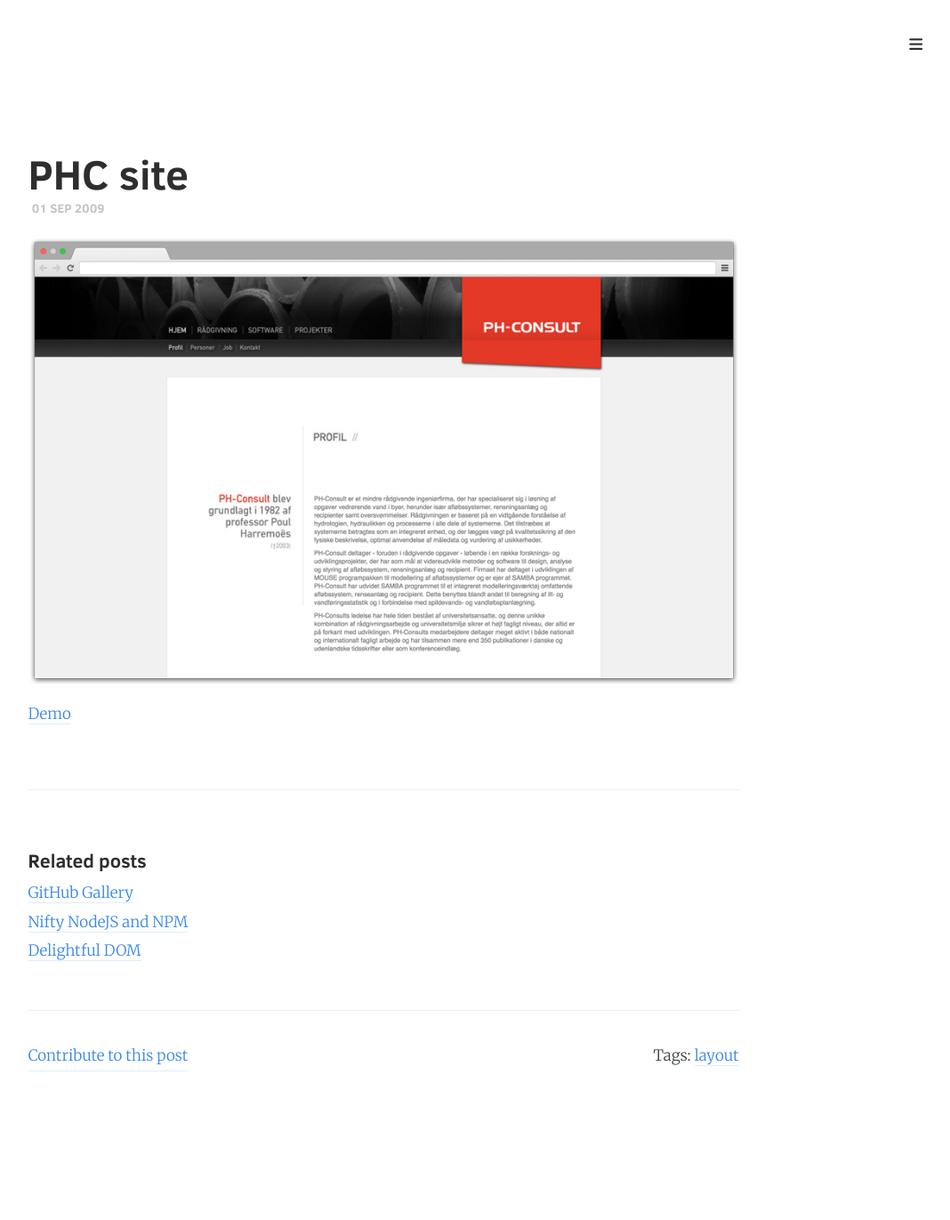
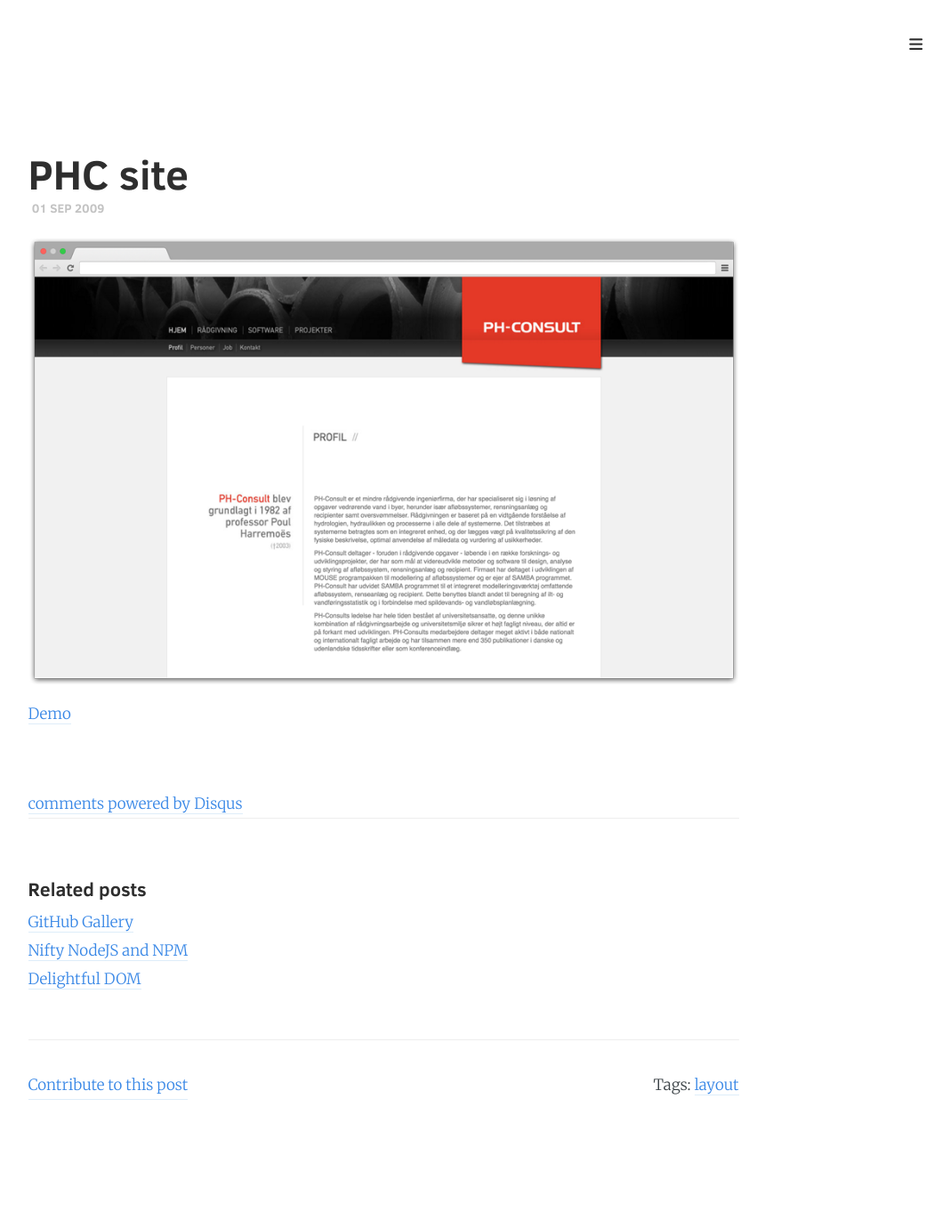
Before and after one commit to cirgl/lthr.github.io, a Jekyll site: the page built from _posts/2009-09-01-phc.md, in a window 1280 px wide. Shown: the whole page at 89% size, without its empty margins (209-1277 px from the left). Built offline with Jekyll 4.4.1, drawn with Linux system fonts in a browser that asks for light colours; nearby versions of some CDN libraries; comment, search, counter and statistics services are not loaded; before the commit the page ends 1339 px from its top, so only the background shows below that; some of the changed lines change nothing that is shown.

Commit message:
add disqus

```diff
--- a/_layouts/post.html
+++ b/_layouts/post.html
@@ -13,6 +13,8 @@
     <time datetime="{{ page.date | date_to_xmlschema }}" class="post-date">{{ page.date | date_to_string }}</time>
     {{ content }}
 </article>
+
+{% include disqus.html disqus_identifier=page.disqus_identifier %}
 
 {% if site.related_posts != empty %}
 <aside class="related">
```
